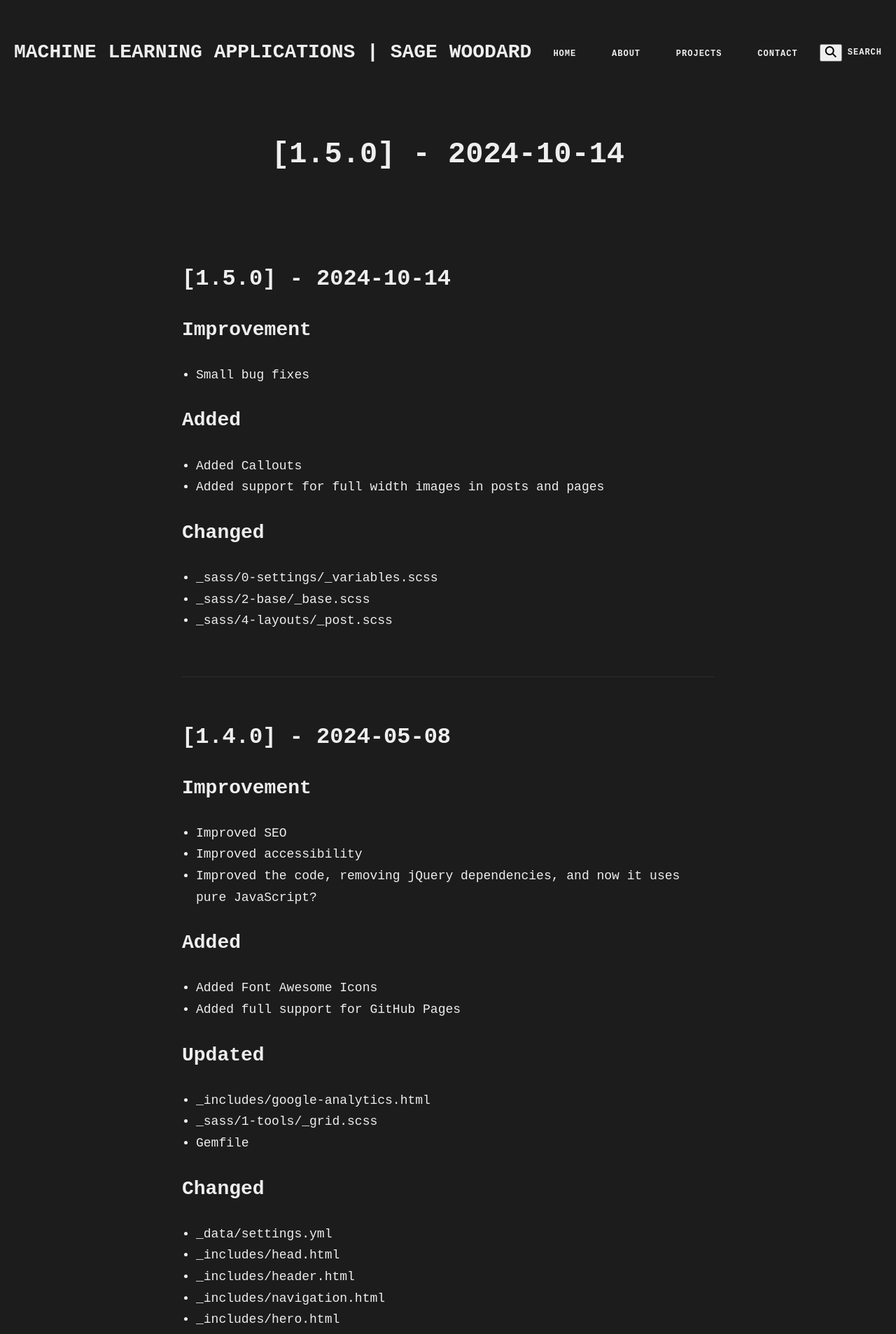
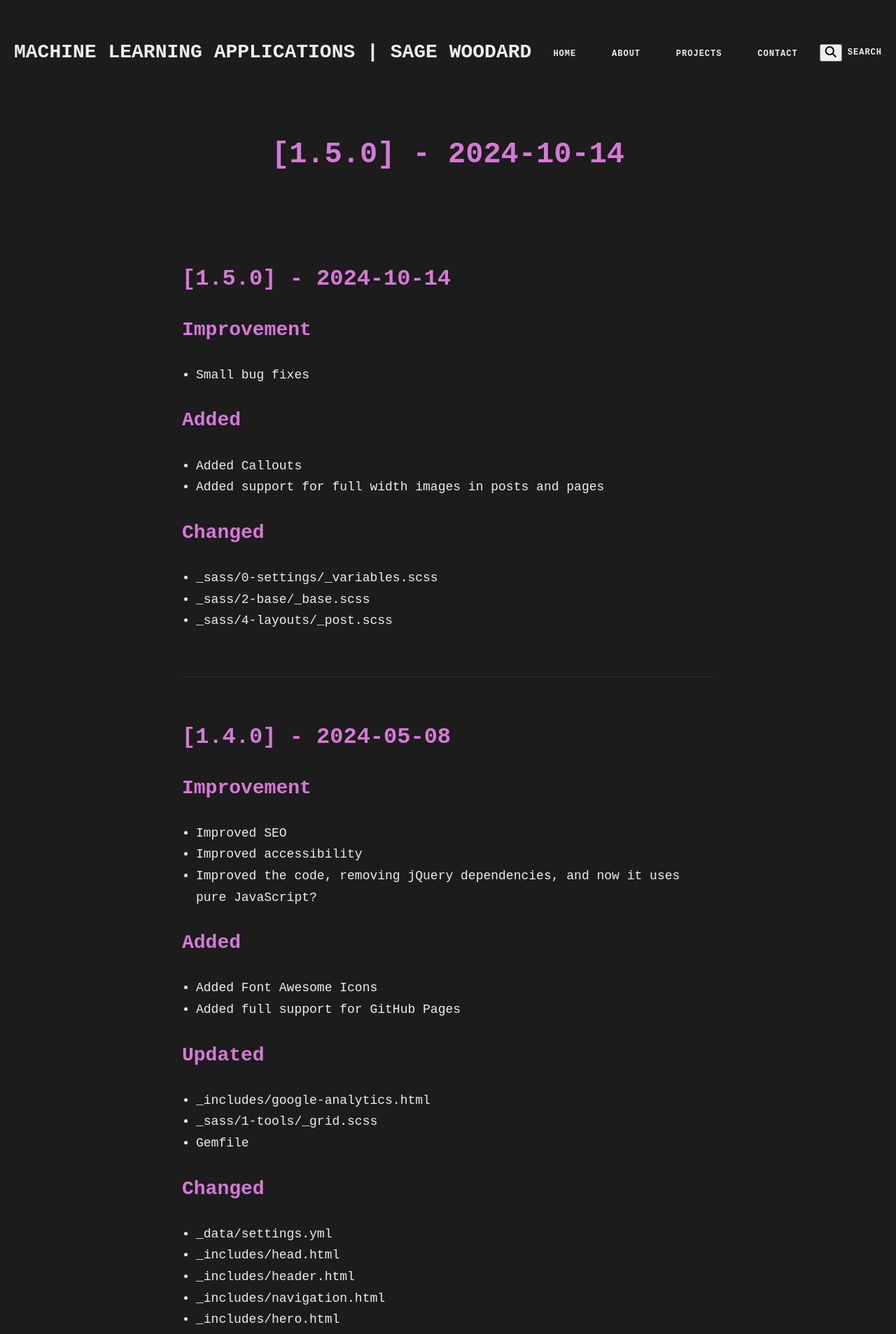
Before and after one commit to sagewoodard/sagewoodard.github.io, a Jekyll site: the page built from CHANGELOG.md, in a window 1280 px wide. Shown: the top 1907 px of the page at 70% size. Built offline with Jekyll 4.4.1, drawn with Linux system fonts in a browser that asks for light colours; nearby versions of some CDN libraries; our own code applies the rules of GitHub Pages for plain Markdown files.

Commit message:
update _base.scss ti change subheading colors globally

```diff
--- a/_sass/2-base/_base.scss
+++ b/_sass/2-base/_base.scss
@@ -63,7 +63,7 @@ h6 {
   font-weight: $heading-font-weight;
   line-height: $heading-line-height;
   letter-spacing: $heading-letter-spacing;
-  color: $heading-color;
+  color: #d679d7 !important; /* Light purple color for all subheadings */
 }
 
 h1 {
```
